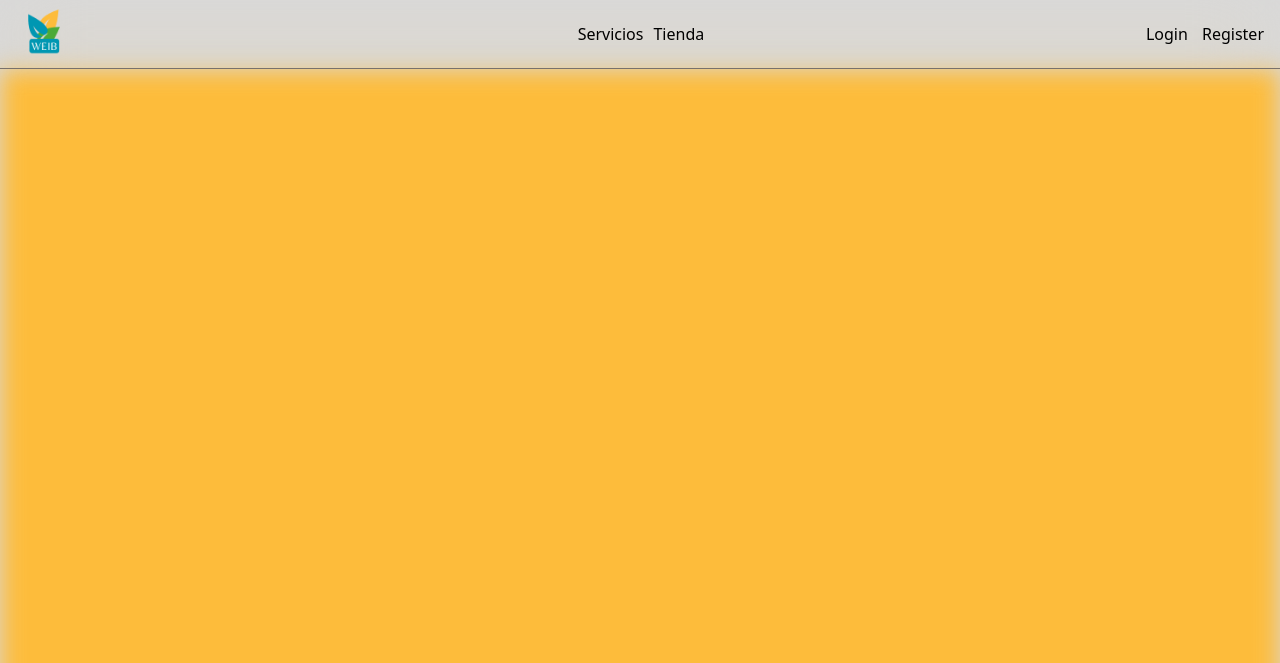
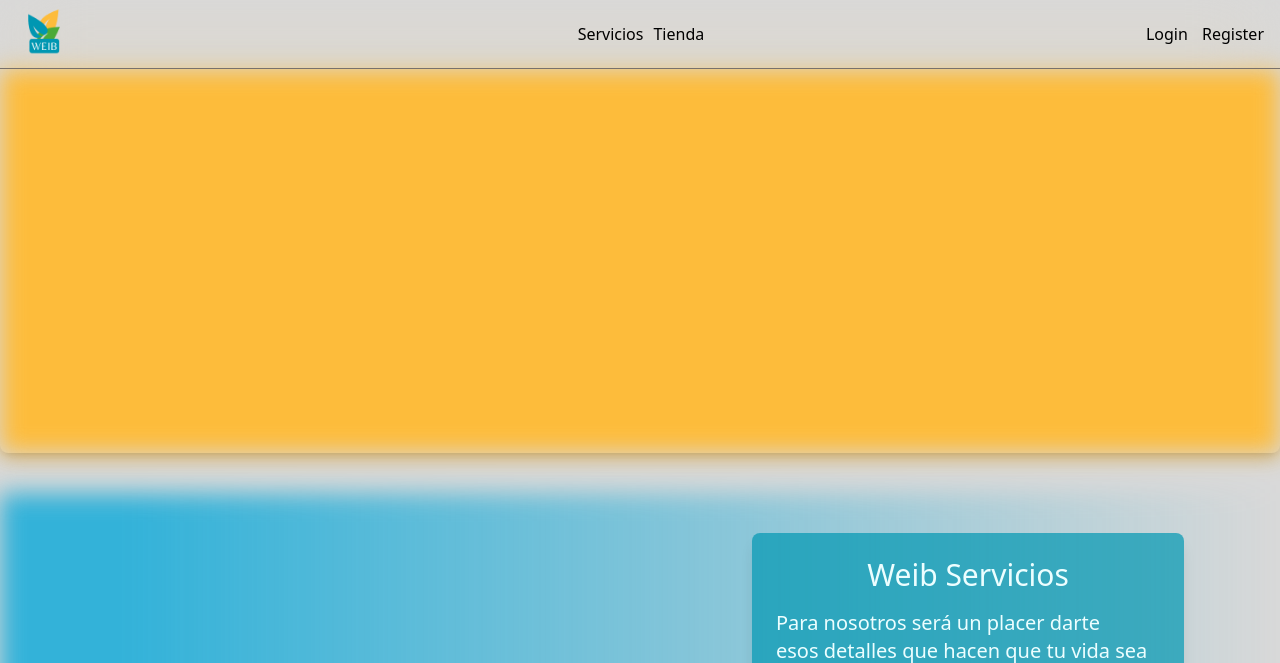
Before and after one commit to djvp3030/weib, a Django app: template main/templates/main.html in a window 1280 px wide. Shown: the top 663 px of the page. Run offline with Django 5.2, Linux system fonts and the light colour scheme; the template is opened without the code that fills it, so the values that code supplies are empty; some libraries are stand-ins or nearby versions.

Commit message:
config main carrousel

```diff
--- a/main/templates/main.html
+++ b/main/templates/main.html
@@ -13,8 +13,8 @@
 <div>
   <div class="min-h-screen">
     <!-- carrusel principal -->
-    <section class="mb-10">
-      <div class="bg-[#fdbc3b] w-full h-full blur-md pb-2"></div>
+    <section class="mb-10 relative">
+      <div class="absolute bg-[#fdbc3b] w-full h-full blur-md pb-2"></div>
       <div class="w-full relative z-20">
         <div
           id="imageCarousel"
```
